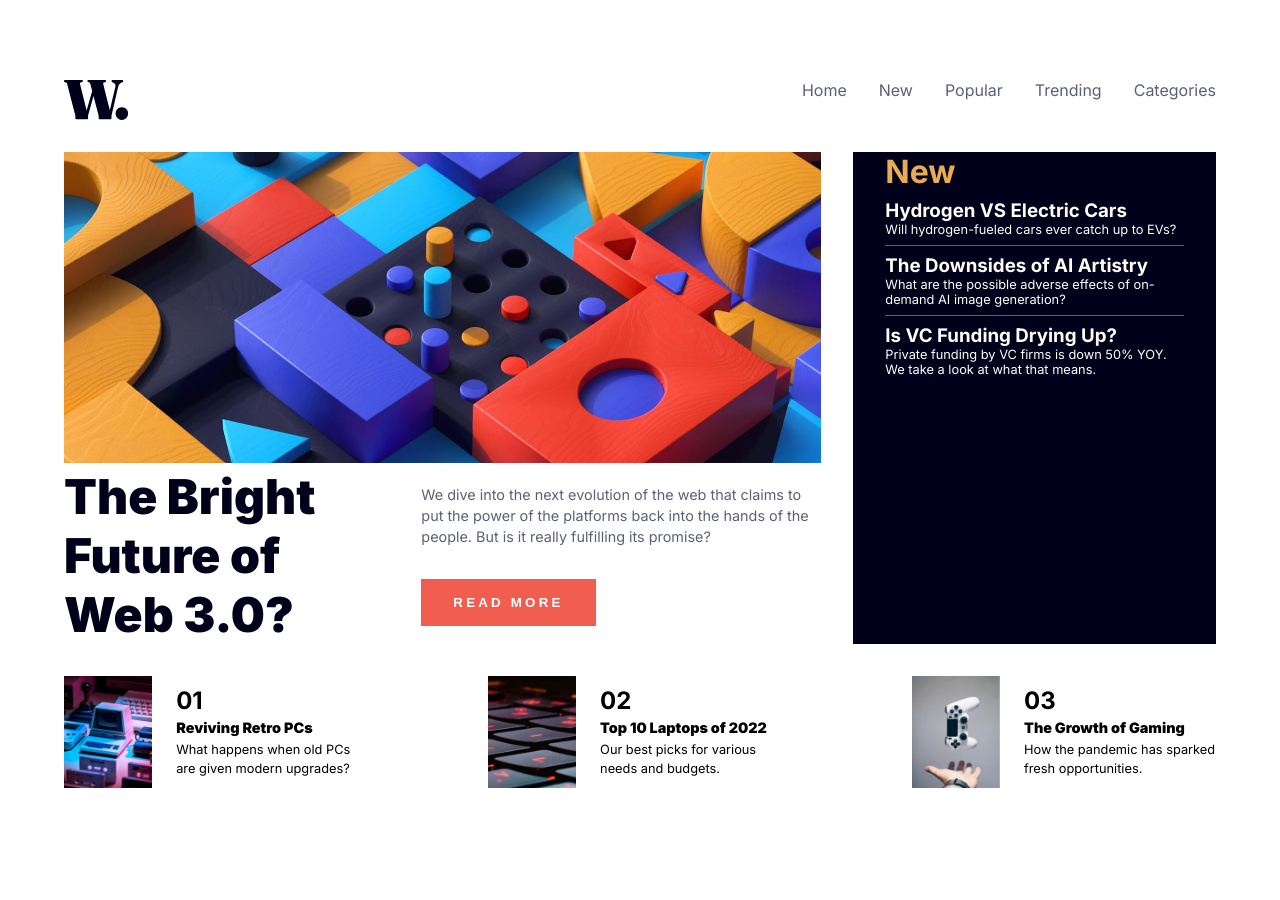
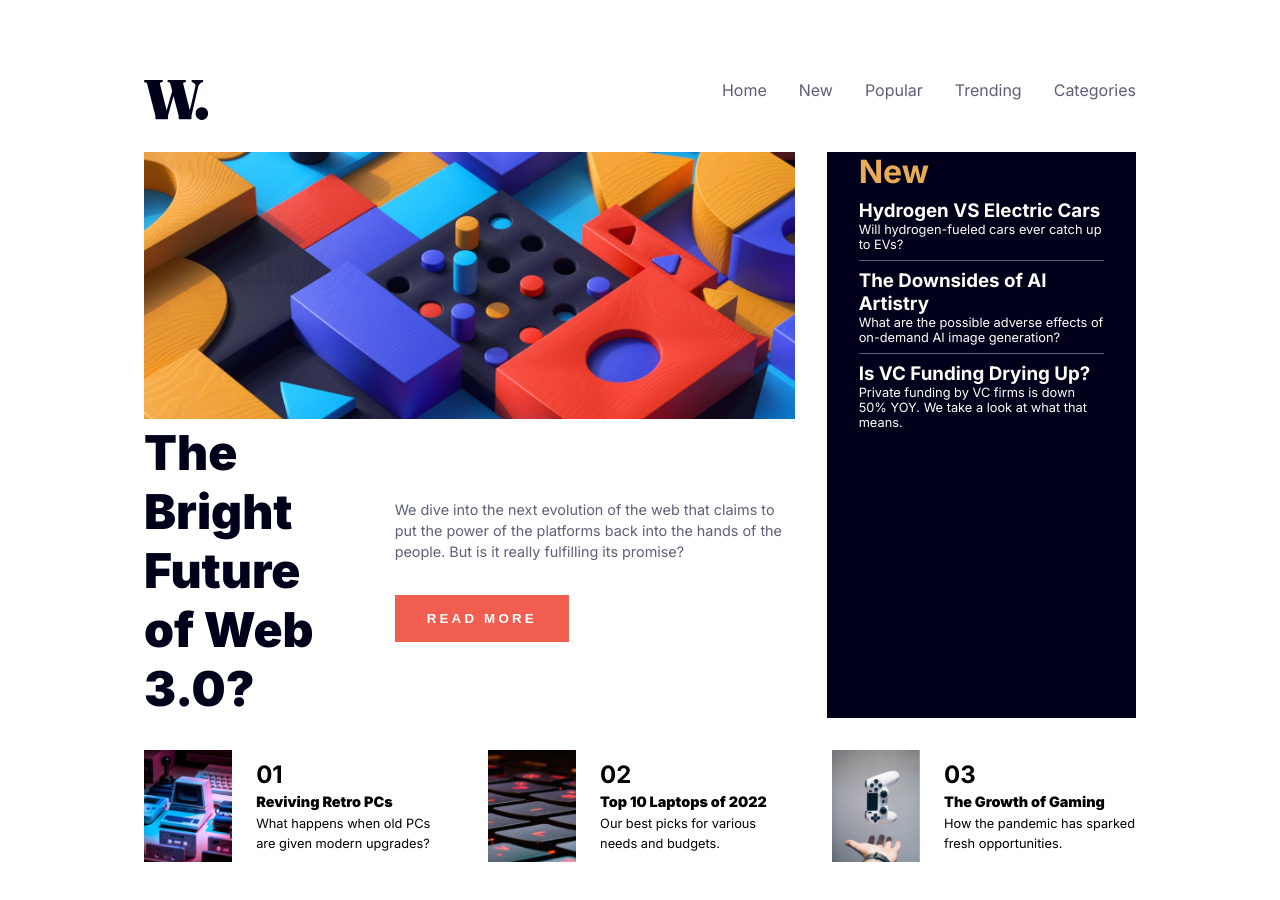
Before and after one commit to alli-Codes/news-homepage, a website: page index.html in a window 1280 px wide. Before the commit the page ends 868 px from the top, so only its background shows below. Drawn offline with Linux system fonts and the light colour scheme.

Commit message:
Changing the max width of the container

```diff
--- a/css/style.scss
+++ b/css/style.scss
@@ -21,7 +21,7 @@ body{
 
 .container{
     padding: 3rem 0;
-    max-width: 72rem;
+    max-width: 62rem;
 
     header{
         padding: 2rem 0 ;
```
Also changed, not shown: css/main.css.
